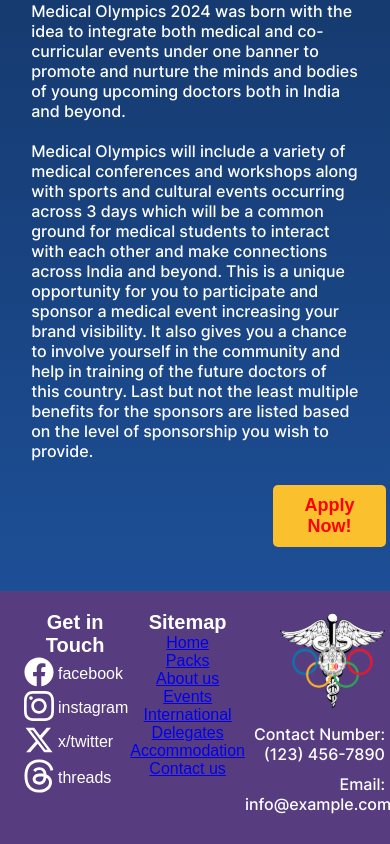
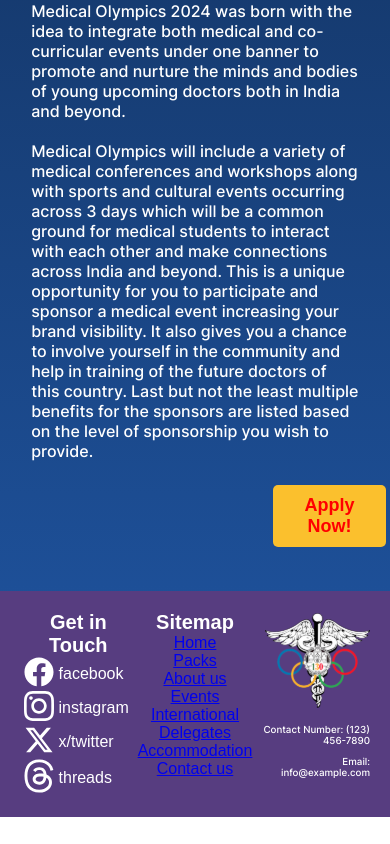
Before and after one commit to shubhbansal9/jwc-website, a React (Create React App) app: page / in a window 390 px wide. Shown: the part 1582-2426 px from the top of the page. After the commit the page ends 2399 px from the top, so only its background shows below. Built offline with nearby package versions, Linux system fonts and the light colour scheme.

Commit message:
footer changes

```diff
--- a/src/components/footer.css
+++ b/src/components/footer.css
@@ -122,4 +122,7 @@
     .footer h3{
       margin: 0;
     }
+    .footer p{
+      font-size: 2.5vw;
+    }
   }
```
